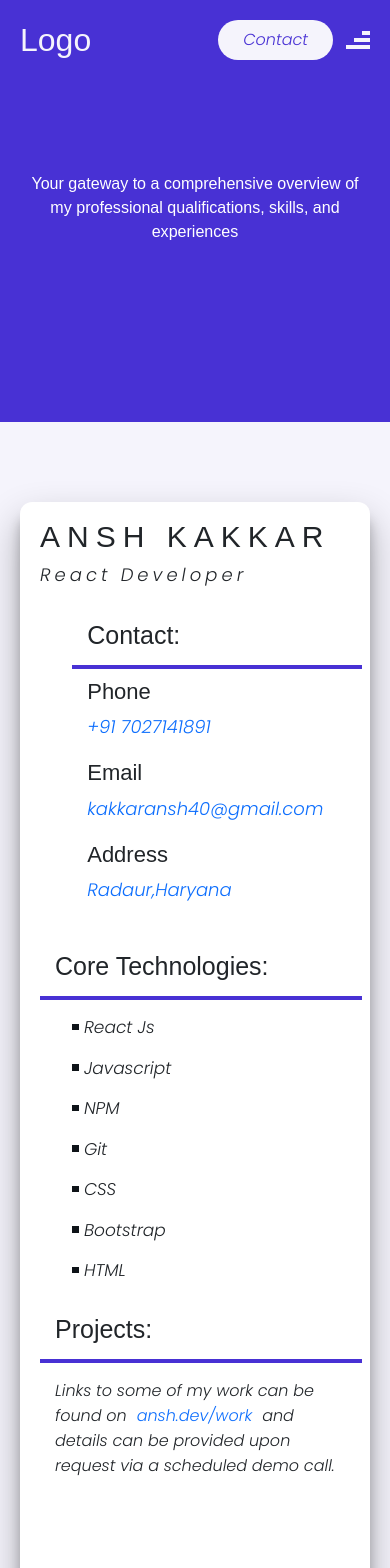
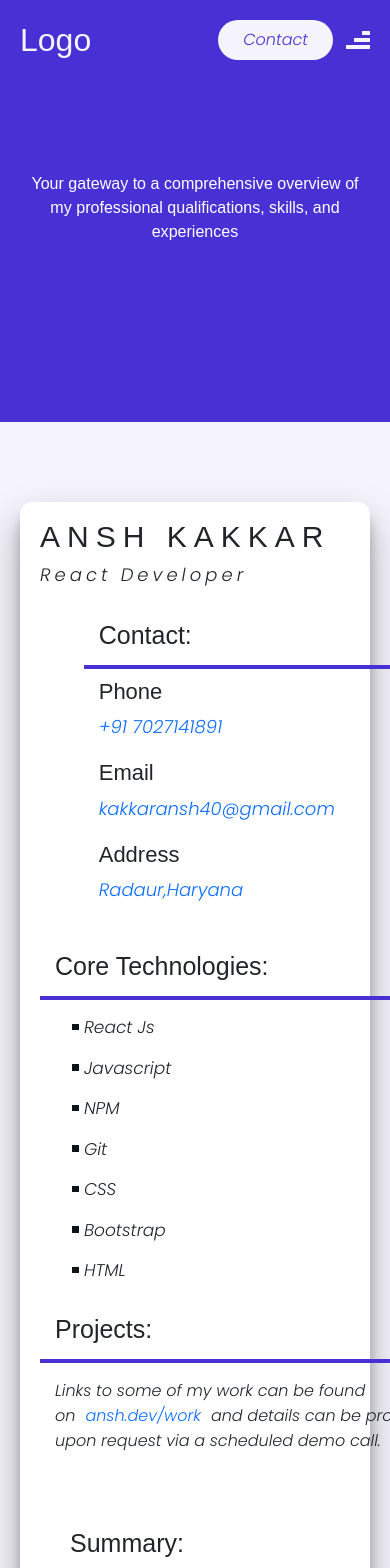
Before and after one commit to Anshkakkar15/next-portfolio, a Next.js app: page /resume in a window 390 px wide. Shown: the top 1568 px of the page. Built offline with nearby package versions, Linux system fonts and the light colour scheme; a web font is replaced by a local one.

Commit message:
working with resume page

```diff
--- a/styles/Resume.module.css
+++ b/styles/Resume.module.css
@@ -165,3 +165,9 @@
   color: second-color;
   margin: 0;
 }
+
+@media screen and (max-width: 1000px) {
+  .res_layout {
+    grid-template-columns: 1fr;
+  }
+}
```
